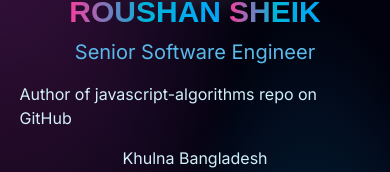
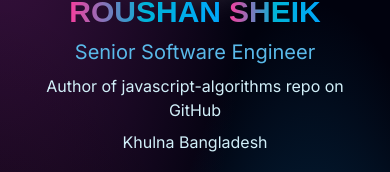
Before and after one commit to roushan-sheik/roushansheik.me, a Next.js app: page / in a window 390 px wide. Shown: the part 402-574 px from the top of the page. Built offline with nearby package versions, Linux system fonts and the light colour scheme.

Commit message:
update: responsive profile

```diff
--- a/src/app/page.js
+++ b/src/app/page.js
@@ -40,7 +40,7 @@ export default function Home() {
             <h4 className="secondary text-xl flex justify-center lg:justify-start  py-2 ">
               {position}
             </h4>
-            <h4 className="text-[#d2f0f9] flex justify-center lg:justify-start py-2">
+            <h4 className="text-[#d2f0f9] text-center lg:text-startpy-2">
               {summary}
             </h4>
             <h4 className="text-[#d2f0f9] flex justify-center lg:justify-start py-2">
```
